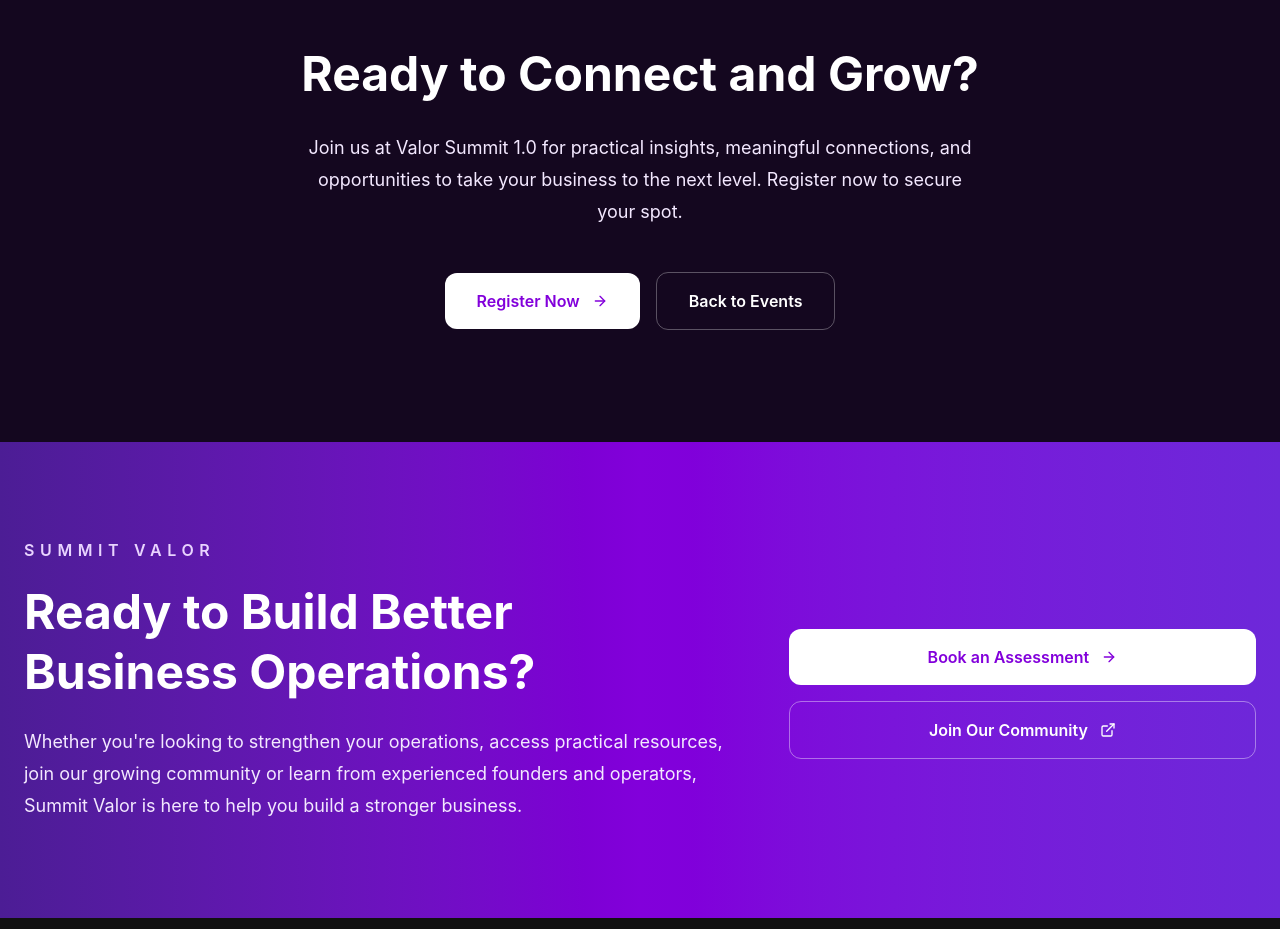
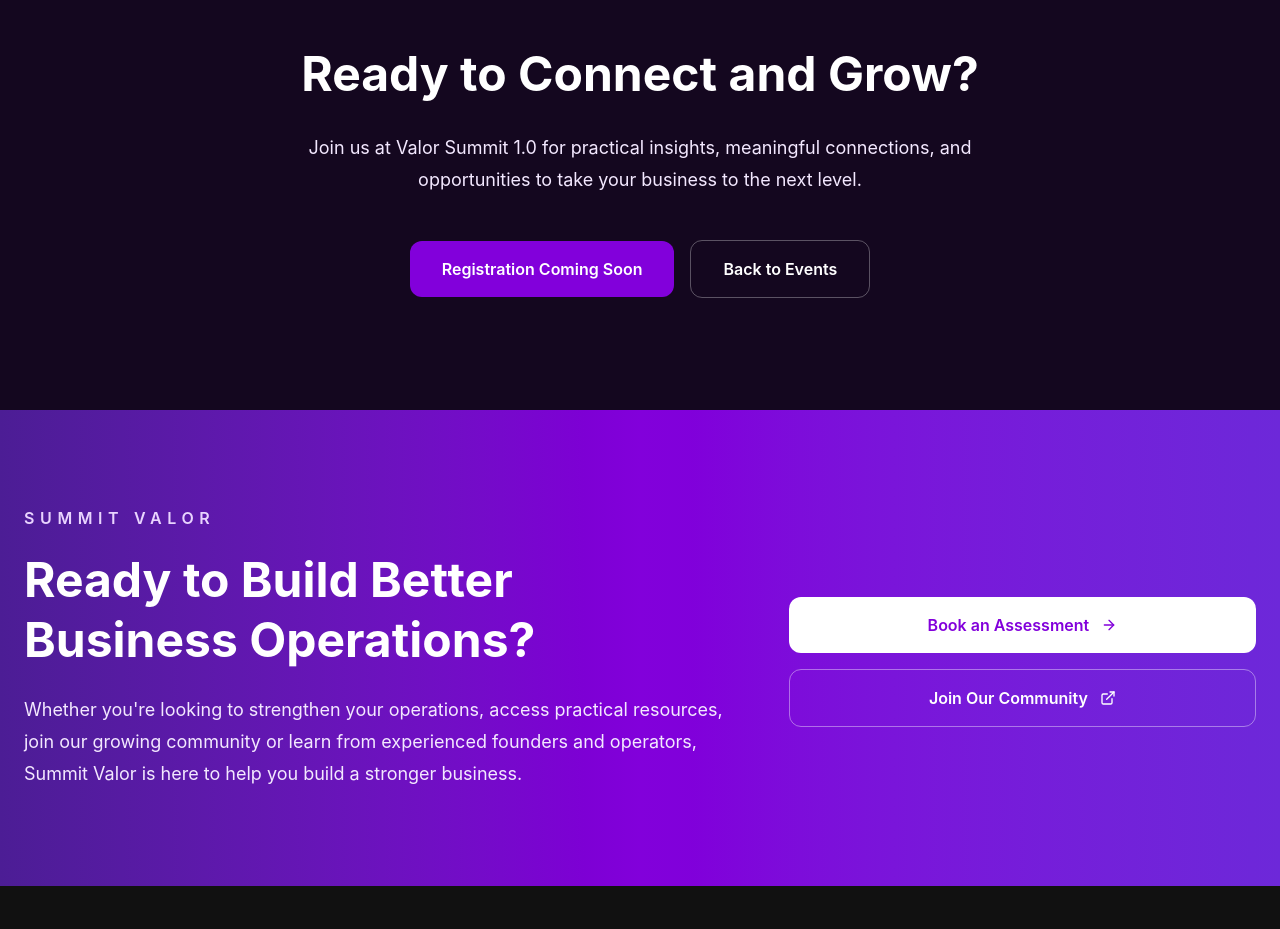
Before and after one commit to oluwafunmilayo-coder/summit-valor-vscode-website, a React (Vite) app: page /events/valor-summit-1 in a window 1280 px wide. Shown: the part 2700-3629 px from the top of the page. Built offline with nearby package versions, Linux system fonts and the light colour scheme.

Commit message:
feat: Update Valor Summit registration to 'Coming Soon'
- Change Valor Summit 1.0 registration CTA to 'Registration Coming Soon'
- Remove active registration link pending form setup
- Maintain professional appearance with disabled registration state

```diff
--- a/src/pages/ValorSummit1.jsx
+++ b/src/pages/ValorSummit1.jsx
@@ -216,19 +216,13 @@ export default function ValorSummit1() {
             <p className="mx-auto mt-7 max-w-2xl text-lg leading-8 text-purple-100">
               Join us at Valor Summit 1.0 for practical insights, meaningful
               connections, and opportunities to take your business to the next
-              level. Register now to secure your spot.
+              level.
             </p>
 
             <div className="mt-11 flex flex-col gap-4 sm:flex-row sm:items-center sm:justify-center">
-              <a
-                href="https://forms.gle/example" // Replace with actual registration form
-                target="_blank"
-                rel="noopener noreferrer"
-                className="inline-flex items-center justify-center gap-3 rounded-xl bg-white px-8 py-4 font-semibold text-purple-700 transition hover:-translate-y-1 hover:shadow-xl"
-              >
-                Register Now
-                <FiArrowRight />
-              </a>
+              <div className="inline-flex items-center justify-center gap-3 rounded-xl bg-purple-700 px-8 py-4 font-semibold text-white">
+                <span>Registration Coming Soon</span>
+              </div>
               <Link
                 to="/events"
                 className="inline-flex items-center justify-center gap-3 rounded-xl border border-white/30 px-8 py-4 font-semibold transition hover:bg-white hover:text-purple-700"
```
